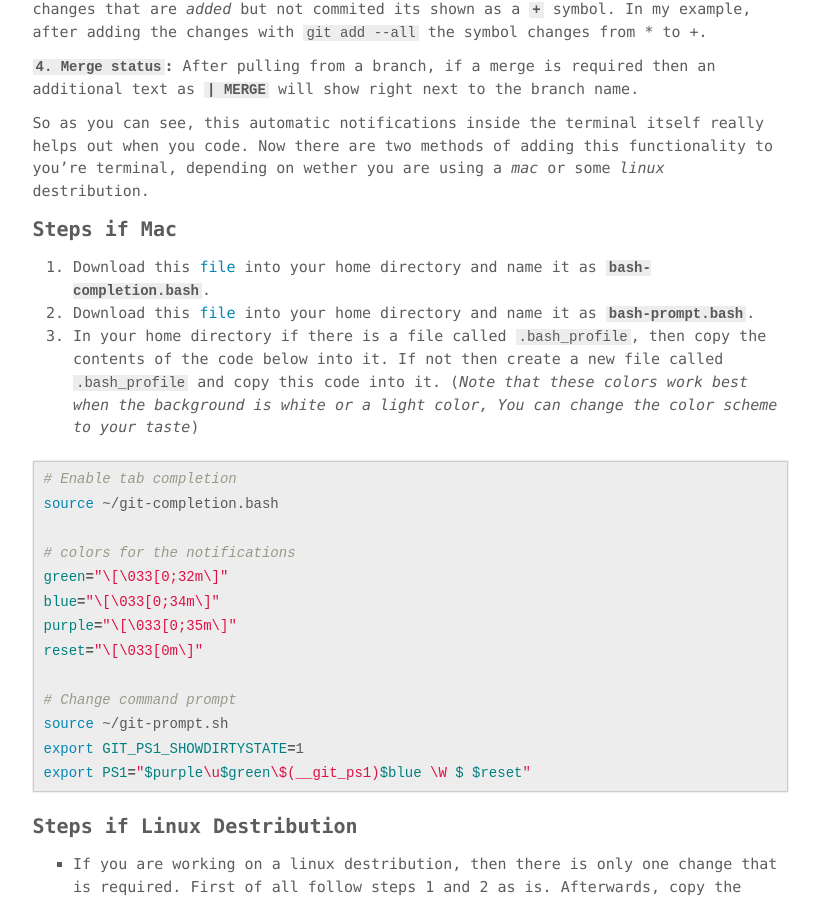
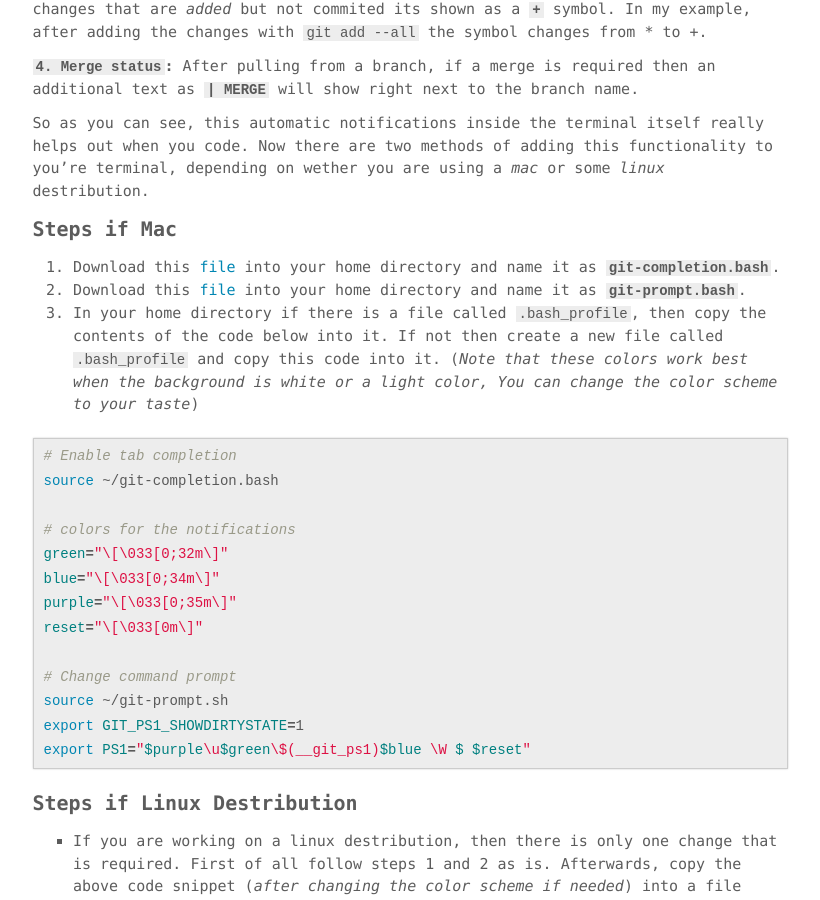
Before and after one commit to dherath/dherath.github.io, a Jekyll site: the page built from _posts/2018-12-23-git-support.md, in a window 1280 px wide and 900 px high, scrolled down 1478 px. Shown: the whole window, without its empty margins (230-1050 px from the left). Built offline with Jekyll 4.4.1, drawn with Linux system fonts in a browser that asks for light colours.

Commit message:
fixed typo

````diff
--- a/_posts/2018-12-23-git-support.md
+++ b/_posts/2018-12-23-git-support.md
@@ -35,8 +35,8 @@ So as you can see, this automatic notifications inside the terminal itself reall
 
 #### Steps if Mac
 
-1. Download this [file](https://raw.githubusercontent.com/git/git/master/contrib/completion/git-completion.bash) into your home directory and name it as **`bash-completion.bash`**.
-2. Download this [file](https://raw.githubusercontent.com/git/git/master/contrib/completion/git-prompt.sh) into your home directory and name it as **`bash-prompt.bash`**.
+1. Download this [file](https://raw.githubusercontent.com/git/git/master/contrib/completion/git-completion.bash) into your home directory and name it as **`git-completion.bash`**.
+2. Download this [file](https://raw.githubusercontent.com/git/git/master/contrib/completion/git-prompt.sh) into your home directory and name it as **`git-prompt.bash`**.
 3. In your home directory if there is a file called `.bash_profile`, then copy the contents of the code below into it. If not then create a new file called `.bash_profile` and copy this code into it. (_Note that these colors work best when the background is white or a light color, You can change the color scheme to your taste_)
 
 ```sh
````
Also changed, not shown: 3 other files.
